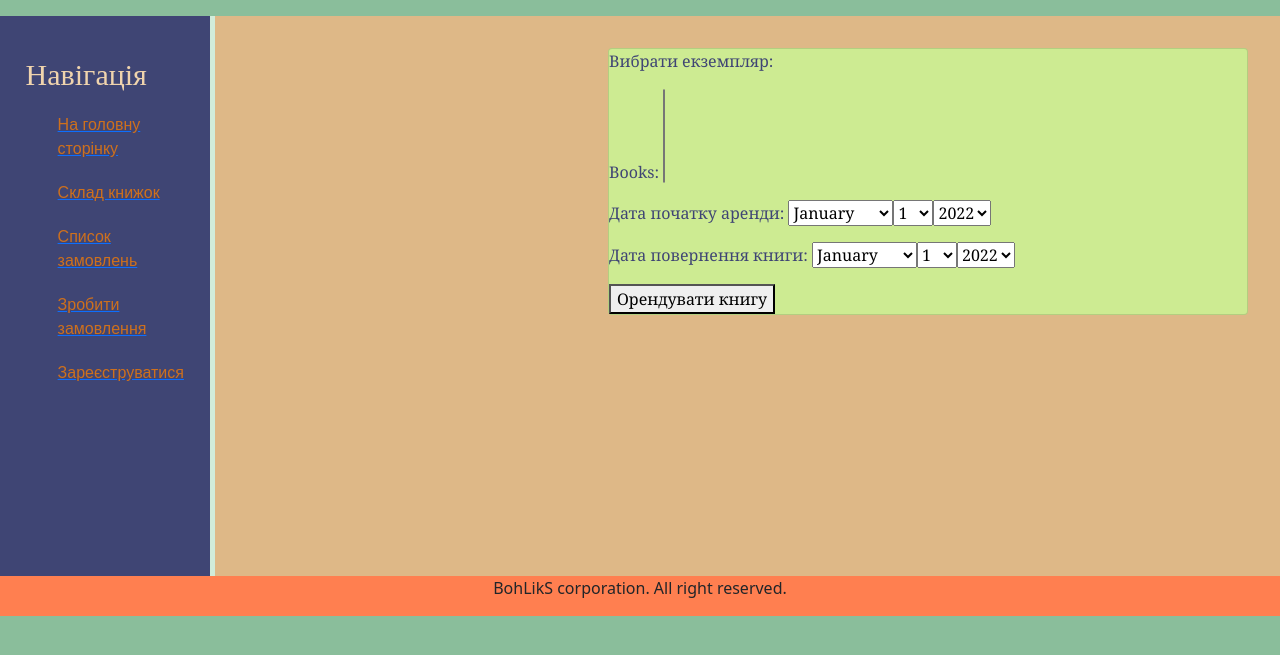
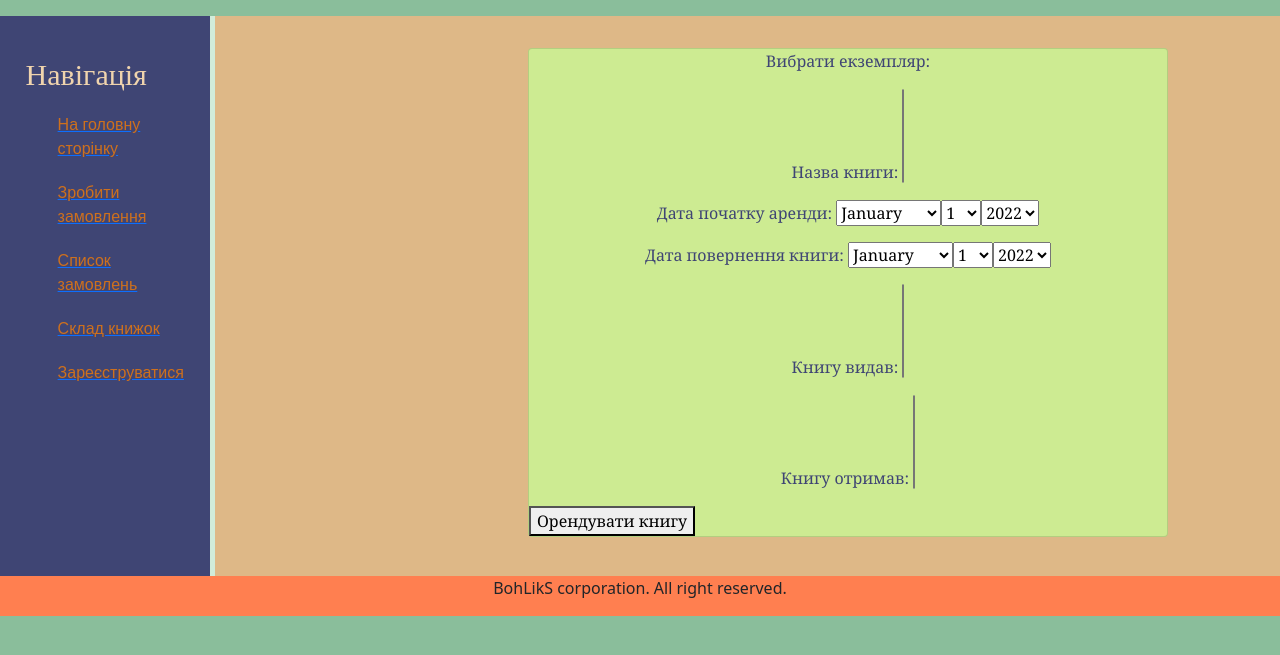
Before and after one commit to yatagan/ILS, a Django app: page /library_reception/book_rent/ in a window 1280 px wide. Shown: the part 104-759 px from the top of the page. Run offline with Django 4.2, Linux system fonts and the light colour scheme; data comes from the database, SQL or seed files in the repository; data that the repository does not hold is empty.

Commit message:
Add members and librariants #32

```diff
--- a/core/admin.py
+++ b/core/admin.py
@@ -4,5 +4,4 @@ from core.models import *
 admin.site.register(Author)
 admin.site.register(Book)
 admin.site.register(BookInstance)
-# admin.site.register(BookRent)
 admin.site.register(Post)
--- a/core/forms.py
+++ b/core/forms.py
@@ -1,5 +1,3 @@
-from cProfile import label
-from pyexpat import model
 from django import forms
 from .models import Book, BookInstance
 
--- a/core/static/core/css/core.css
+++ b/core/static/core/css/core.css
@@ -40,7 +40,8 @@ main div {
     width: 50%;
     float: right;
     margin-top: 2em;
-    margin-right: 2em;
+    margin-right: 7em;
+
 }
 
 main h4 {
@@ -48,6 +49,20 @@ main h4 {
     text-align: center;
     font-family: Cambria, Cochin, Georgia, Times, 'Times New Roman', serif;
     font-style: italic;
+
+}
+
+main table td, th {
+    padding: 3px;
+    border: 1px solid green;
+    background-color: bisque;
+    border-collapse: collapse;
+    border-style: double;
+}
+
+main p {
+    text-align: center;
+    font-family: Cambria, Cochin, Georgia, Times, 'Times New Roman', serif;;
 }
 
 main .card {
@@ -58,6 +73,16 @@ main .card {
     text-align: left;
     font-family: Cambria, Cochin, Georgia, Times, 'Times New Roman', serif;
     margin-bottom: 2px;
+
+}
+
+main .card_table {
+    color: #3f4574;
+    background-color: rgb(235, 222, 146);
+    width: 70%;
+    text-align: left;
+    font-family: Cambria, Cochin, Georgia, Times, 'Times New Roman', serif;
+    border: 3px solid #d1ecda;
 }
 
 main .card-news {
--- a/core/templates/core/base.html
+++ b/core/templates/core/base.html
@@ -29,9 +29,10 @@
         <h5>Навігація</h5>
         <ul>
           <a href="{% url 'core:index' %}"><li><i class="fa-solid fa-window"></i>На головну сторінку</li></a>
+          <a href="{% url 'library_reception:book_rent' %}"><li><i class="fa-solid fa-window"></i>Зробити замовлення</li></a>
+          <a href="{% url 'library_reception:index' %}"><li><i class="fa-solid fa-window"></i>Список замовлень</li></a>
           <a href="{% url 'warehouse:index' %}"><li><i class="fa-solid fa-window"></i>Склад книжок</li></a>
-          <a href="{% url 'library_reception:index' %}"><li><i class="fa-solid fa-window"></i>Список замовлень</li></a>
-          <a href="{% url 'library_reception:book_rent' %}"><li><i class="fa-solid fa-window"></i>Зробити замовлення</li></a>
+
             {% if user.is_authenticated %}
               Вітаємо, {{ user.username }}.
           <a href="{% url 'visitors:logout' %}"><li><i class="fa-thin fa-user-graduate"></i>Вихід</li></a>
--- a/library_reception/forms.py
+++ b/library_reception/forms.py
@@ -9,4 +9,4 @@ class BookInstanceRentForm(forms.ModelForm):
 
     class Meta:
         model = BookInstanceRent
-        fields = ['books', 'start_rent_date', 'return_date']
+        fields = ['books', 'start_rent_date', 'return_date', 'librarian', 'member']
--- a/library_reception/models.py
+++ b/library_reception/models.py
@@ -1,23 +1,10 @@
 from django.db import models
 from core.models import BookInstance
+from visitors.models import Librarian, Member
 
 class BookInstanceRent(models.Model):
-    books = models.ManyToManyField(BookInstance)
+    books = models.ManyToManyField(BookInstance, verbose_name="Назва книги:")
     start_rent_date = models.DateField(auto_now=False)
     return_date = models.DateField(auto_now=False)
-    # status = models.ManyToManyField(BookInstance)
-
-class LibraryCard(models.Model):
-
-    def __str__(self):
-        return self
-
-class Bookreservation(models.Model):
-
-    def __str__(self):
-        return self
-
-class Notification(models.Model):
-
-    def __str__(self):
-        return self
+    librarian = models.ManyToManyField(Librarian, verbose_name="Книгу видав:")
+    member = models.ManyToManyField(Member, verbose_name="Книгу отримав")
```
Also changed, not shown: library_reception/templates/library_reception/index.html (+9 -1 lines), library_reception/migrations/0007_delete_bookreservation_delete_librarycard_and_more.py (added).
